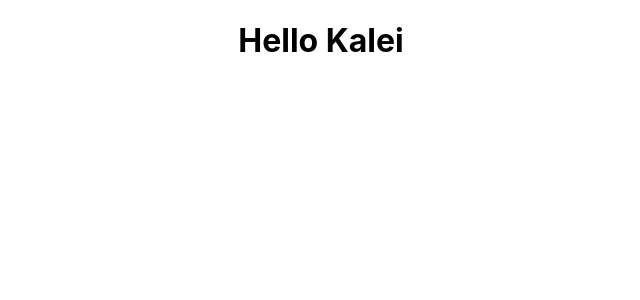
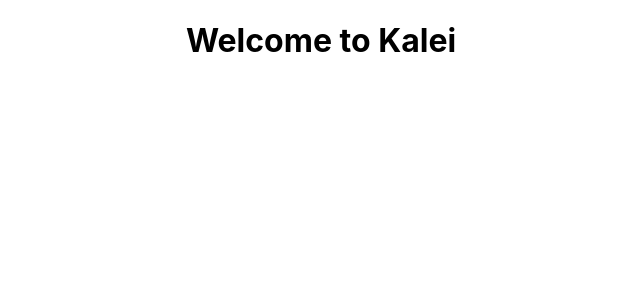
Before and after one commit to Team-kaleidoscope-EAD-project/EAD-online-shopping-frontend-, a React (Create React App) app in the folder kalei-frontend/: page / in a window 1280 px wide. Shown: the top 300 px of the page, without its empty margins (319-959 px from the left). Built offline with nearby package versions, Linux system fonts and the light colour scheme.

Commit message:
initial setup

```diff
--- a/kalei-frontend/package.json
+++ b/kalei-frontend/package.json
@@ -11,6 +11,7 @@
     "kalei-frontend": "file:",
     "react": "^18.3.1",
     "react-dom": "^18.3.1",
+    "react-router-dom": "^6.27.0",
     "react-scripts": "5.0.1",
     "web-vitals": "^2.1.4"
   },
--- a/kalei-frontend/src/App.js
+++ b/kalei-frontend/src/App.js
@@ -1,9 +1,10 @@
 import './App.css';
+import Main from './Main';
 
 function App() {
   return (
     <div className="App">
-     <h1>Hello Kalei</h1>
+      <Main />
     </div>
   );
 }
--- /dev/null
+++ b/kalei-frontend/src/Main.jsx
@@ -0,0 +1,20 @@
+import React from "react";
+import { createBrowserRouter, RouterProvider} from "react-router-dom";
+import HomePage from "./pages/HomePage/HomePage";
+import NotFoundPage from "./pages/NotFoundPage";
+
+const router = createBrowserRouter([
+  {
+    path: "/",
+    element: <HomePage />,
+    errorElement: <NotFoundPage />,
+  },
+]);
+
+export default function Main() {
+  return (
+    <React.StrictMode>
+      <RouterProvider router={router}/>
+    </React.StrictMode>
+  );
+}
--- /dev/null
+++ b/kalei-frontend/src/pages/HomePage/HomePage.jsx
@@ -0,0 +1,9 @@
+import React from "react";
+
+export default function HomePage() {
+  return (
+    <div>
+      <h1>Welcome to Kalei</h1>
+    </div>
+  );
+}
--- /dev/null
+++ b/kalei-frontend/src/pages/NotFoundPage.jsx
@@ -0,0 +1,11 @@
+import React from "react";
+import { Link } from "react-router-dom";
+
+export default function NotFoundPage() {
+  return (
+    <div>
+      404 Not Found
+      <Link to="/">Home</Link>
+    </div>
+  );
+}
```
Also changed, not shown: kalei-frontend/src/pages/HomePage/HomePage.module.css (added), 1 other file (tests, documents, lock files or other folders).
